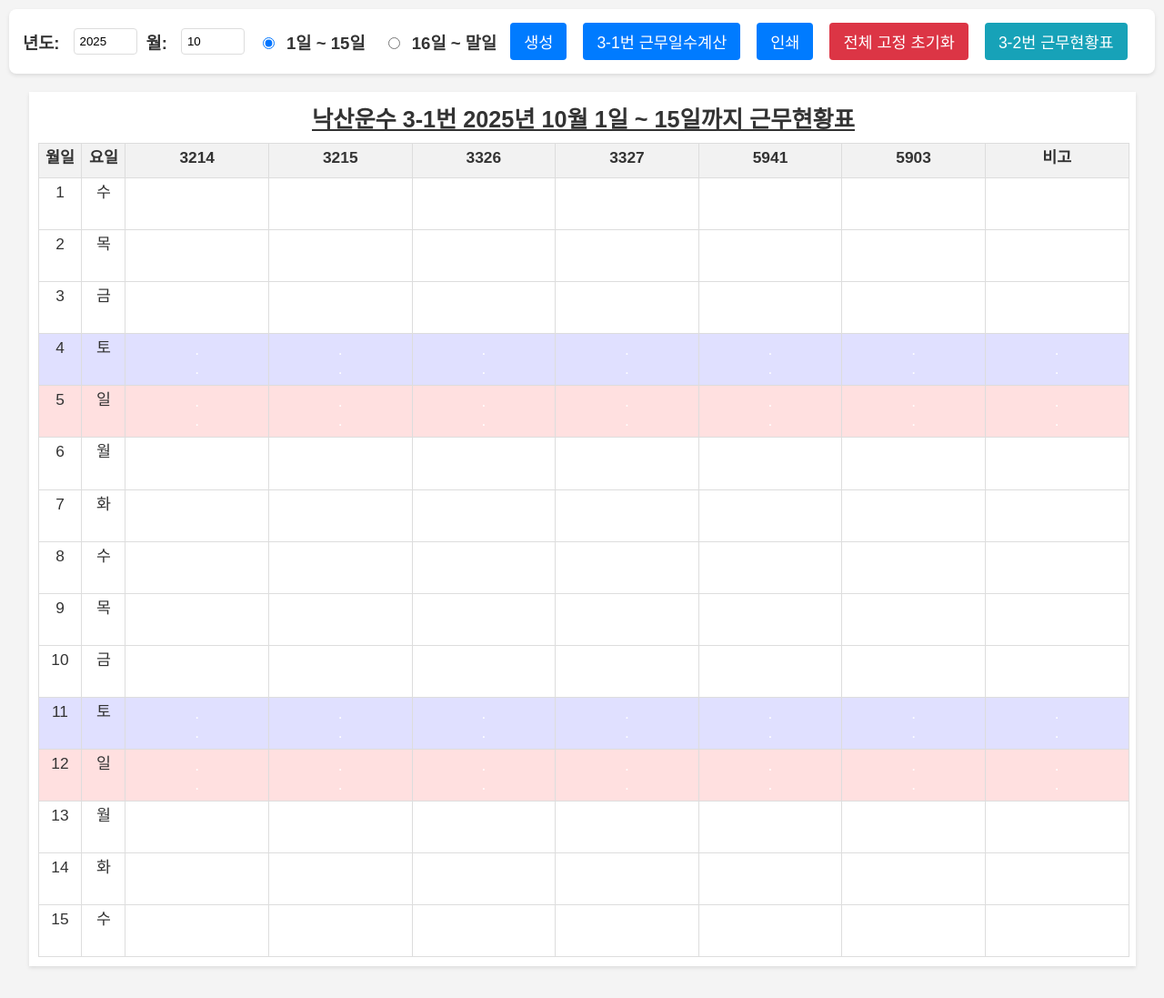
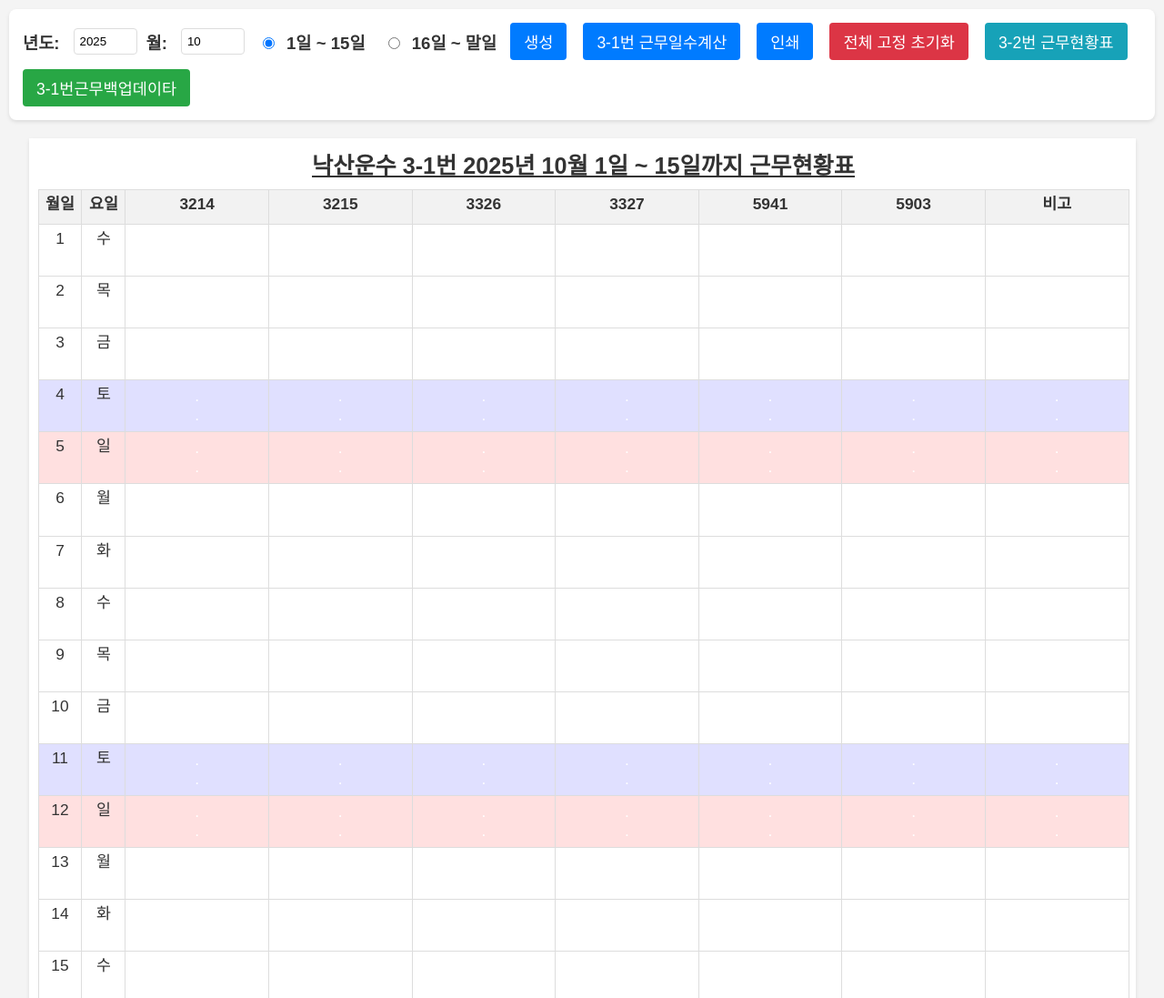
Before and after one commit to waryong2025/mainwaryong, a plain HTML site: page index.html in a window 1280 px wide. Shown: the top 1097 px of the page at 91% size. Drawn offline with Linux system fonts and the light colour scheme.

Commit message:
Update index.html

```diff
--- a/index.html
+++ b/index.html
@@ -44,6 +44,14 @@
         .controls button.btn-danger { background-color: #dc3545;
         }
         .controls button.btn-danger:hover { background-color: #c82333;
+        }
+
+        /* ✅ 근무백업데이타 버튼 스타일 (녹색 계열 추가) */
+        .controls button.btn-backup {
+            background-color: #28a745; /* 밝은 녹색 */
+        }
+        .controls button.btn-backup:hover {
+            background-color: #1e7e34; /* 어두운 녹색 */
         }
 
         #scheduleContainer {
@@ -236,7 +244,7 @@
         <button onclick="printPage()">인쇄</button>
         <button class="btn-danger" onclick="resetAllFixedSchedules()">전체 고정 초기화</button>
         <a href="https://waryong2025.github.io/testtime/" class="button-link" target="_blank">3-2번 근무현황표</a>
-
+        <button class="btn-backup" onclick="backupScheduleData()">3-1번근무백업데이타</button>
     </div>
     <div id="scheduleContainer">
         <table>
@@ -479,6 +487,47 @@
             } else {
                 alert("비밀번호 확인 후 신청하세요.");
             }
+        }
+
+        /**
+         * 로컬스토리지의 근무 데이터를 JSON 파일로 다운로드하는 함수 (키값 포함)
+         */
+        function backupScheduleData() {
+            const fixedData = localStorage.getItem(STORAGE_KEY_FIXED);
+            const tempData = localStorage.getItem(STORAGE_KEY_TEMP);
+
+            const backupData = {
+                [STORAGE_KEY_FIXED]: fixedData ? JSON.parse(fixedData) : {},
+                [STORAGE_KEY_TEMP]: tempData ? JSON.parse(tempData) : {}
+            };
+
+            // JSON.stringify로 데이터를 보기 좋게 포맷팅 (들여쓰기 4칸)
+            const jsonString = JSON.stringify(backupData, null, 4);
+
+            // 파일명에 현재 시각을 포함하여 저장
+            const now = new Date();
+            const year = now.getFullYear();
+            const month = String(now.getMonth() + 1).padStart(2, '0');
+            const day = String(now.getDate()).padStart(2, '0');
+            const hours = String(now.getHours()).padStart(2, '0');
+            const minutes = String(now.getMinutes()).padStart(2, '0');
+            const seconds = String(now.getSeconds()).padStart(2, '0');
+
+            // 키값(로컬스토리지 키)을 포함한 파일명 구조: naksanjongro3-1_backup_20251006_193642.txt
+            const filename = `naksanjongro3-1_backup_${year}${month}${day}_${hours}${minutes}${seconds}.txt`;
+
+            // Blob 객체를 생성하여 데이터를 파일 형태로 만듦 (텍스트 파일)
+            const blob = new Blob([jsonString], { type: 'text/plain;charset=utf-8' });
+
+            // 다운로드 링크 생성 및 자동 클릭
+            const a = document.createElement('a');
+            a.href = URL.createObjectURL(blob);
+            a.download = filename; // 파일명 지정
+            document.body.appendChild(a);
+            a.click();
+            document.body.removeChild(a);
+
+            alert(`근무 백업 데이터가 '${filename}'으로 저장되었습니다.`);
         }
 
         function generateSchedule() {
```
